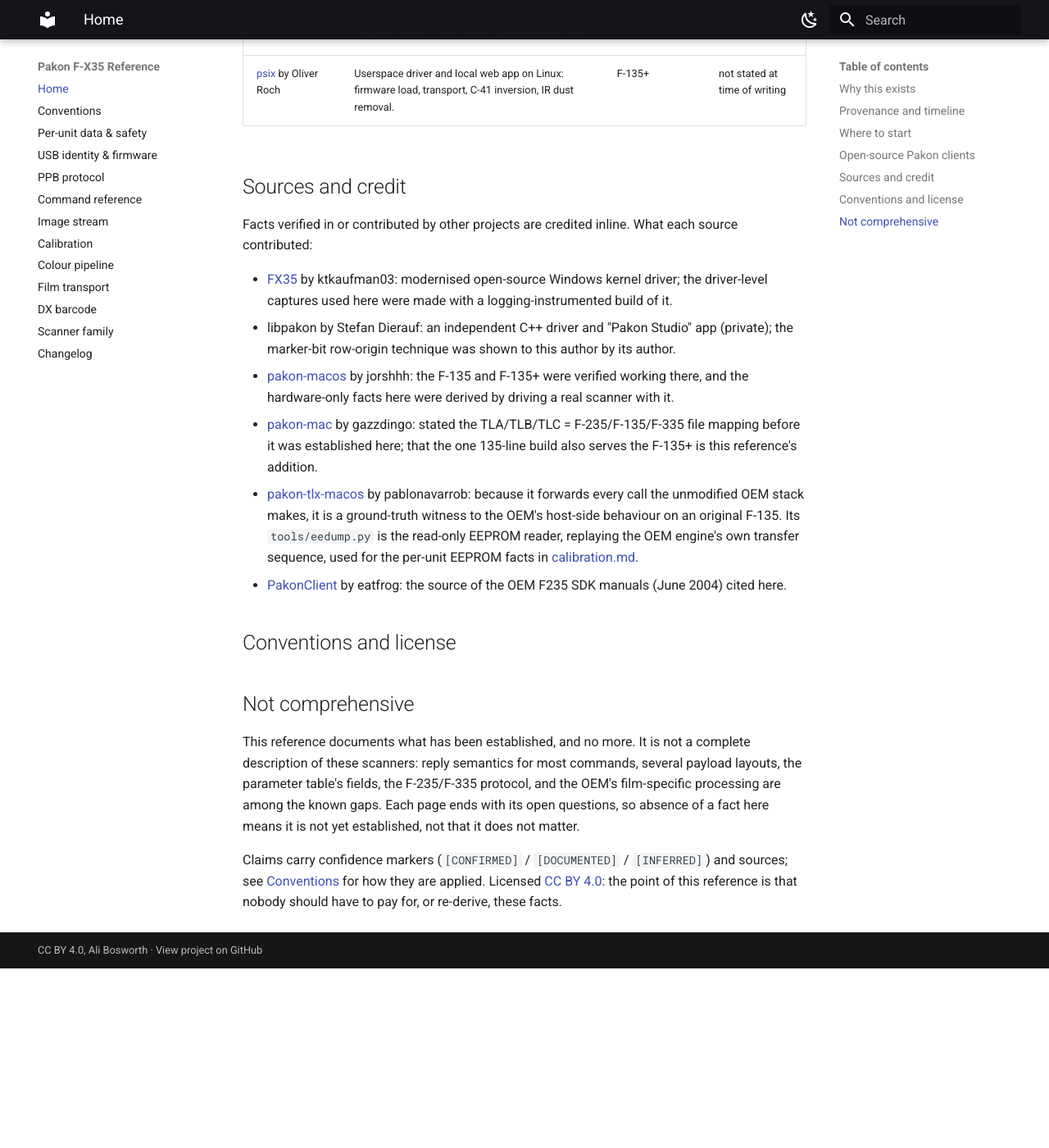
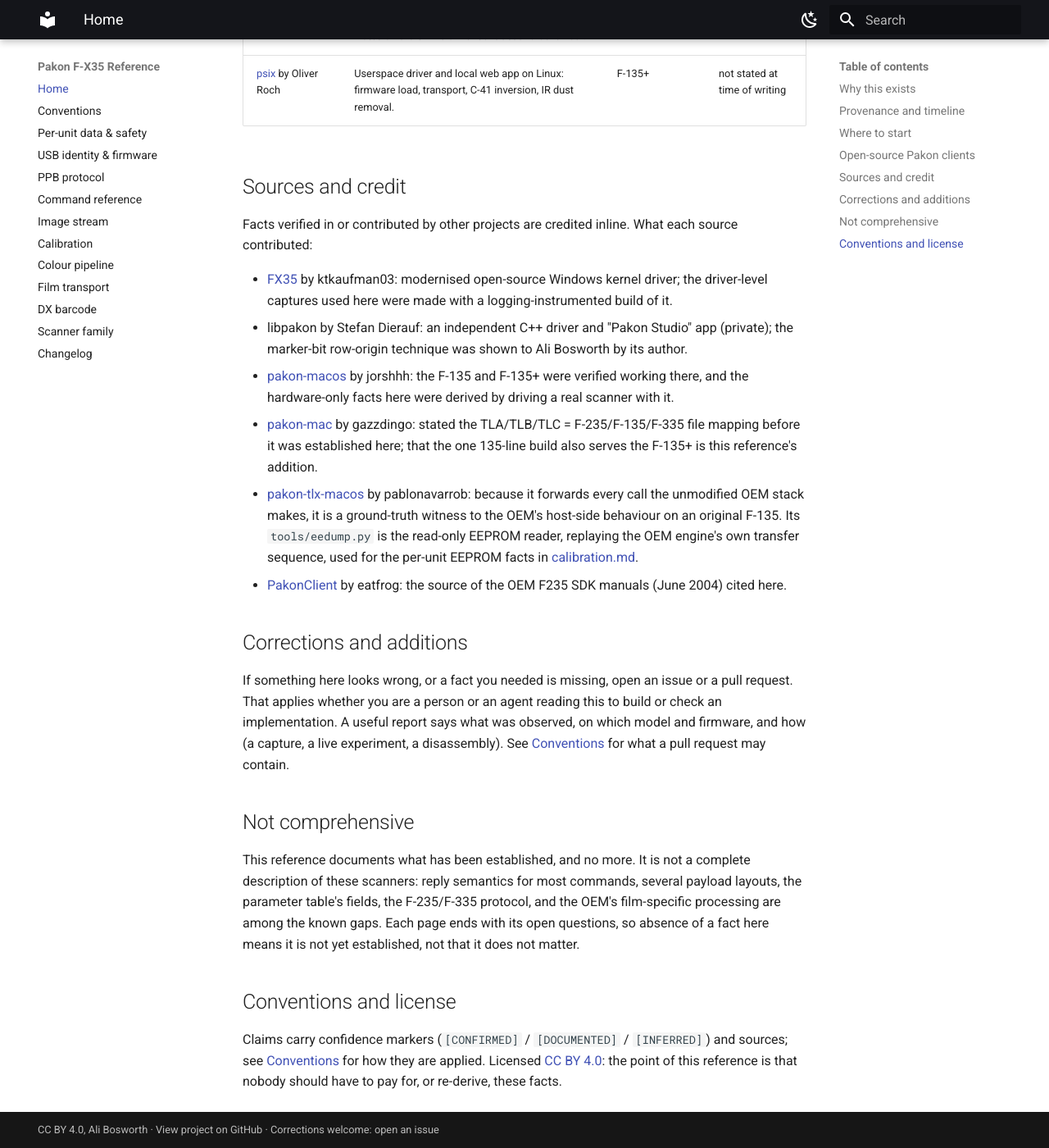
Before and after one commit to alibosworth/pakon-reference, an MkDocs documentation site: the page built from docs/index.md, in a window 1280 px wide and 1400 px high, scrolled down 2068 px. Shown: the whole window at 82% size. Built offline with MkDocs 1.6.1 and Material for MkDocs 9.7.7, drawn with Linux system fonts in a browser that asks for light colours; before the commit the page ends 3249 px from its top, so only the background shows below that.

Commit message:
Ask readers for corrections; name the author instead of "this author"
A standing request on the home page and README, plus a footer line on
every site page for readers who arrive on a deep page. It says what a
useful report contains and points at Conventions for what a PR may hold.
"This author" replaced with the name in three places, since the phrase
only works with one author. Also moves the empty "Conventions and
license" heading on the home page down to the paragraph it belongs to.

```diff
--- a/docs/index.md
+++ b/docs/index.md
@@ -82,7 +82,7 @@
   open-source Windows kernel driver; the driver-level captures used here were
   made with a logging-instrumented build of it.
 - libpakon by Stefan Dierauf: an independent C++ driver and "Pakon Studio"
-  app (private); the marker-bit row-origin technique was shown to this author
+  app (private); the marker-bit row-origin technique was shown to Ali Bosworth
   by its author.
 - [pakon-macos](https://github.com/jorshhh/pakon-macos) by jorshhh: the F-135 and F-135+ were verified working there, and the
   hardware-only facts here were derived by driving a real scanner with it.
@@ -97,7 +97,14 @@
   [calibration.md](calibration.md#the-per-unit-eeprom).
 - [PakonClient](https://github.com/eatfrog/PakonClient) by eatfrog: the source of the OEM F235 SDK manuals (June 2004) cited here.
 
-## Conventions and license
+## Corrections and additions
+
+If something here looks wrong, or a fact you needed is missing, open an
+issue or a pull request. That applies whether you are a person or an agent
+reading this to build or check an implementation. A useful report says what
+was observed, on which model and firmware, and how (a capture, a live
+experiment, a disassembly). See
+[Conventions](CONVENTIONS.md) for what a pull request may contain.
 
 ## Not comprehensive
 
@@ -108,6 +115,8 @@
 Each page ends with its open questions, so absence of a fact here means it is
 not yet established, not that it does not matter.
 
+## Conventions and license
+
 Claims carry confidence markers (`[CONFIRMED]` / `[DOCUMENTED]` /
 `[INFERRED]`) and sources; see [Conventions](CONVENTIONS.md) for how they are
 applied. Licensed [CC BY 4.0](https://creativecommons.org/licenses/by/4.0/):
--- a/mkdocs.yml
+++ b/mkdocs.yml
@@ -4,7 +4,8 @@
   scanners work — protocol, image stream, calibration, and colour.
 copyright: >-
   CC BY 4.0, <a href="https://alibosworth.com">Ali Bosworth</a> &middot;
-  <a href="https://github.com/alibosworth/pakon-reference">View project on GitHub</a>
+  <a href="https://github.com/alibosworth/pakon-reference">View project on GitHub</a> &middot;
+  Corrections welcome: <a href="https://github.com/alibosworth/pakon-reference/issues">open an issue</a>
 
 theme:
   name: material
```
Also changed, not shown: README.md (+10 -1 lines), docs/CHANGELOG.md (+7 -0 lines), docs/image-stream.md (+1 -1 lines).
